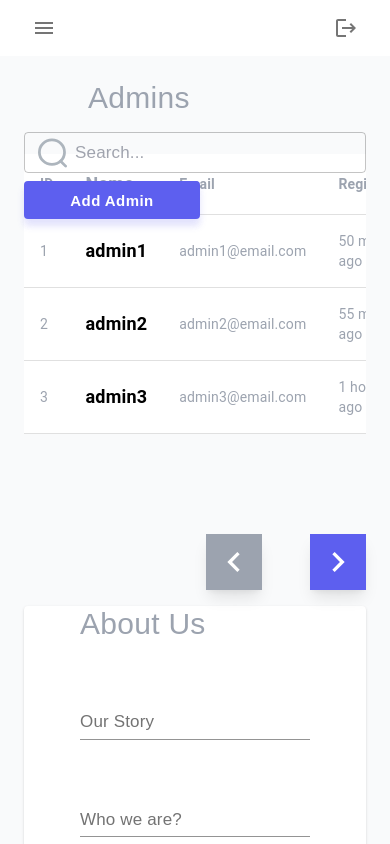
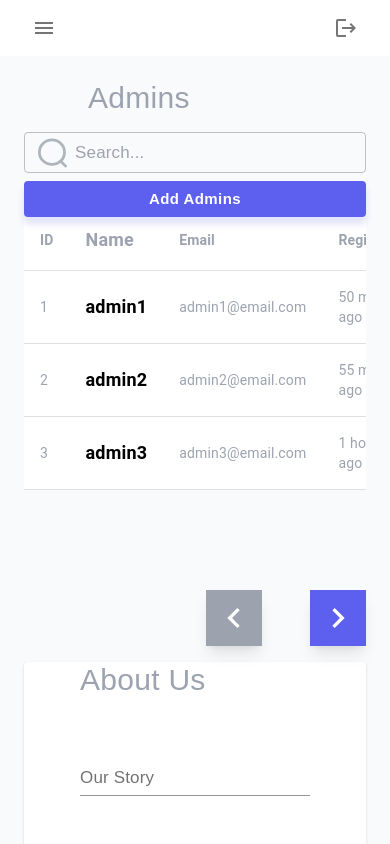
Before and after one commit to AbdulAziz0682/grade-my-faculty, a React (Create React App) app: page /admin in a window 390 px wide. Built offline with nearby package versions, Linux system fonts and the light colour scheme; a web font is replaced by a local one.

Commit message:
Resolved margin issues of tables in Admin tabs

```diff
--- a/src/components/Admin/Admins.jsx
+++ b/src/components/Admin/Admins.jsx
@@ -50,9 +50,9 @@ export default function Admins() {
                 ),
               }}
             />
-            <Button variant="contained" style={{ minHeight: '38px' }} className="h-full w-44 shadow-primaryGlow" onClick={() => dispatch(setCurrentTab({ name: 'addAdmin', data: null }))}>Add Admin</Button>
+            <Button variant="contained" className="h-full px-9 shadow-primaryGlow" onClick={() => dispatch(setCurrentTab({ name: 'addAdmin', data: null }))}>Add Admins</Button>
           </div>
-          <TableContainer className="w-full max-h-full bg-white">
+          <TableContainer className="w-full max-h-full bg-white md:mt-0 mt-14">
             <Table>
               <TableHead>
                 <TableRow>
--- a/src/components/Admin/Ads.jsx
+++ b/src/components/Admin/Ads.jsx
@@ -59,7 +59,7 @@ export default function Ads() {
         />
         <Button variant="contained" className="h-full px-9 shadow-primaryGlow" onClick={() => setOpenNewAdDialog(true)}>Add New Ad</Button>
       </div>
-      <TableContainer className="w-full max-h-full bg-white">
+      <TableContainer className="w-full max-h-full bg-white mt-14 md:mt-0">
         <Table>
           <TableHead>
             <TableRow>
--- a/src/components/Admin/AllowedEmails.jsx
+++ b/src/components/Admin/AllowedEmails.jsx
@@ -59,7 +59,7 @@ export default function AllowedEmails() {
         />
         <Button variant="contained" className="h-full px-9 shadow-primaryGlow" onClick={() => setOpenNewEmailDialog(true)}>Add New Email</Button>
       </div>
-      <TableContainer className="w-full max-h-full bg-white">
+      <TableContainer className="w-full max-h-full bg-white mt-14 md:mt-0">
         <Table>
           <TableHead>
             <TableRow>
--- a/src/components/Admin/Blogs.jsx
+++ b/src/components/Admin/Blogs.jsx
@@ -48,7 +48,7 @@ export default function Blogs() {
         />
         <Button variant="contained" className="h-full px-9 shadow-primaryGlow" onClick={() => dispatch(setCurrentTab({ name: 'addBlog', data: null }))}>Add Post</Button>
       </div>
-      <TableContainer className="w-full max-h-full bg-white">
+      <TableContainer className="w-full max-h-full bg-white mt-14 md:mt-0">
         <Table>
           <TableHead>
             <TableRow>
--- a/src/components/Admin/Faqs.jsx
+++ b/src/components/Admin/Faqs.jsx
@@ -59,7 +59,7 @@ export default function Faqs() {
         />
         <Button variant="contained" className="h-full px-9 shadow-primaryGlow" onClick={() => setOpenNewFaqDialog(true)}>Add New Faq</Button>
       </div>
-      <TableContainer className="w-full max-h-full bg-white">
+      <TableContainer className="w-full max-h-full bg-white mt-14 md:mt-0">
         <Table>
           <TableHead>
             <TableRow>
```
